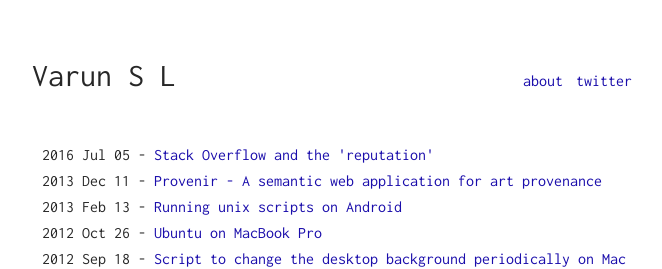
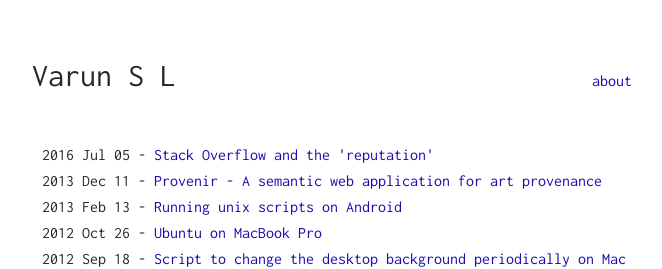
Before and after one commit to warunsl/warunsl.github.io, a Jekyll site: the page built from index.html, in a window 1280 px wide. Shown: the top 269 px of the page, without its empty margins (308-970 px from the left). Built offline with Jekyll 4.4.1, drawn with Linux system fonts in a browser that asks for light colours.

Commit message:
Get rid of twitter link on the homepage. Get rid of the hiking section in about me.

```diff
--- a/_data/navigation.yml
+++ b/_data/navigation.yml
@@ -1,5 +1,2 @@
 - title: about
   url: /me
-
-- title: twitter
-  url: https://twitter.com/warunsl
```
Also changed, not shown: me/index.md (+1 -1 lines).
